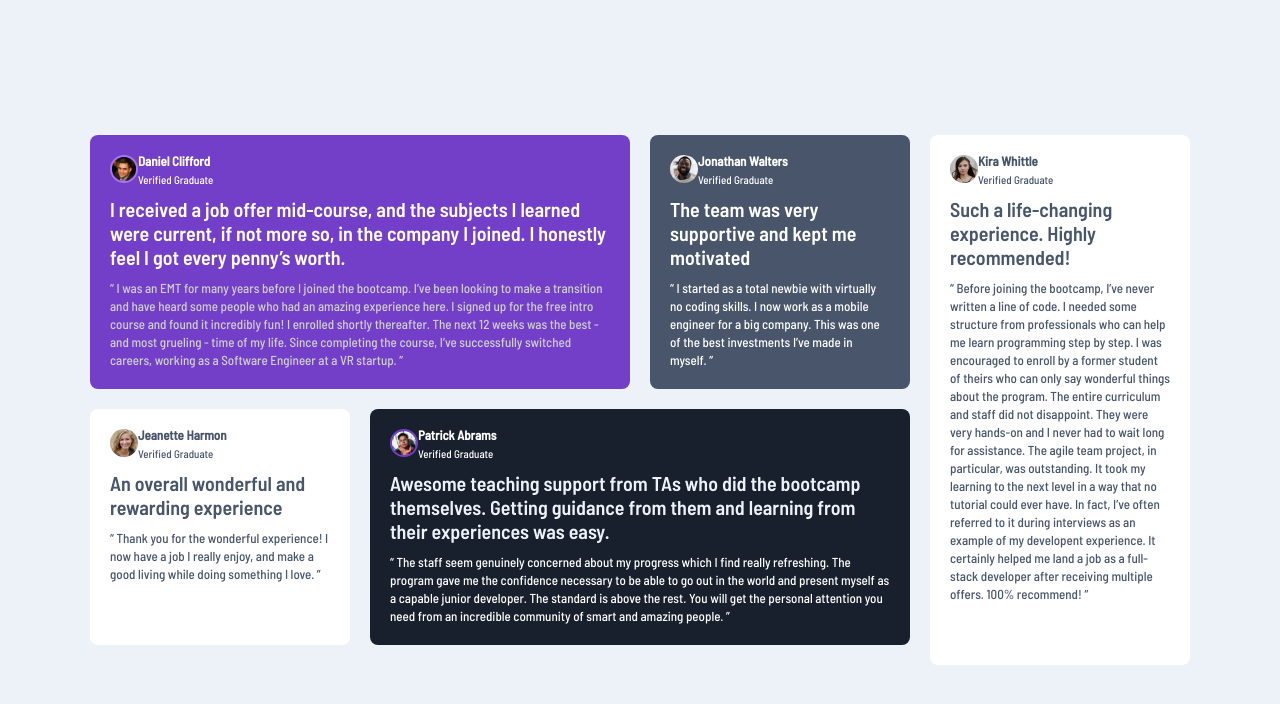
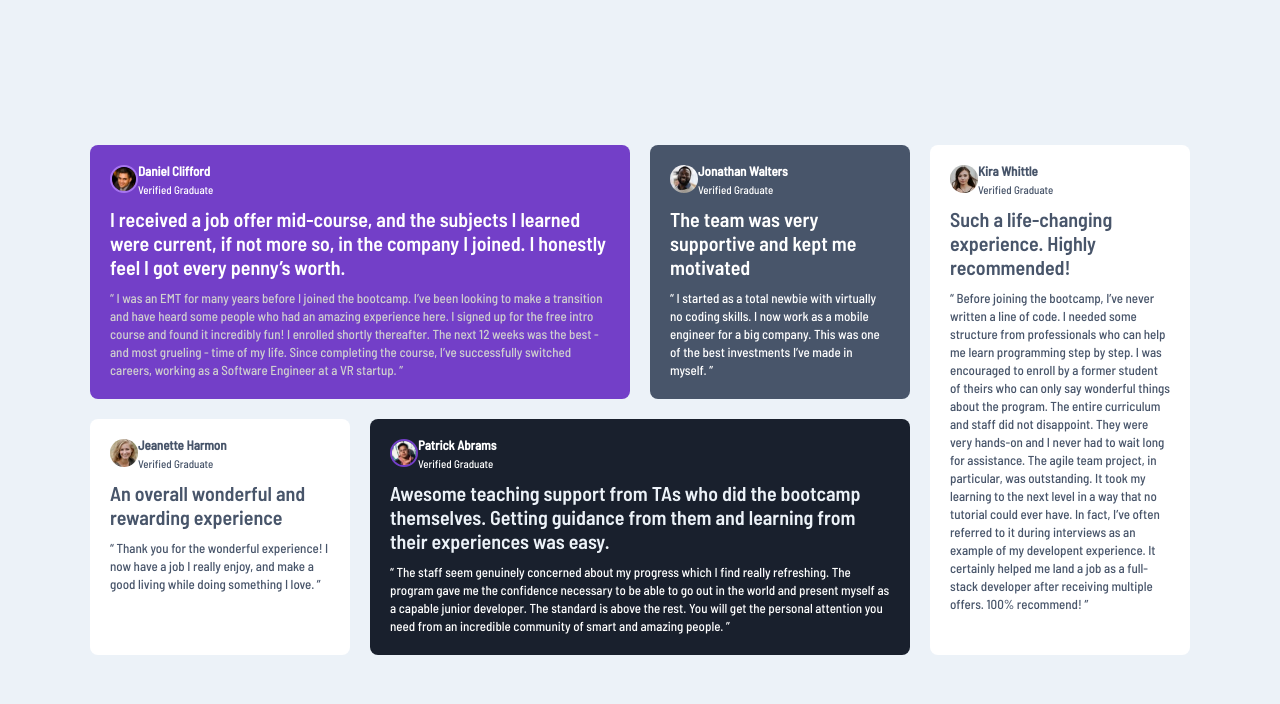
Before and after one commit to Shahbaaz92/testimonials-grid-section-main, a plain HTML site: page index.html in a window 1280 px wide. Drawn offline with Linux system fonts and the light colour scheme.

Commit message:
Update style.css

```diff
--- a/style.css
+++ b/style.css
@@ -94,6 +94,6 @@ blockquote {
 .Kira {
   background-color: #ffffff;
   color: #48556a;
-  grid-row: 1/4;
+  grid-row: span 2;
   grid-column: 4/5;
 }
```
